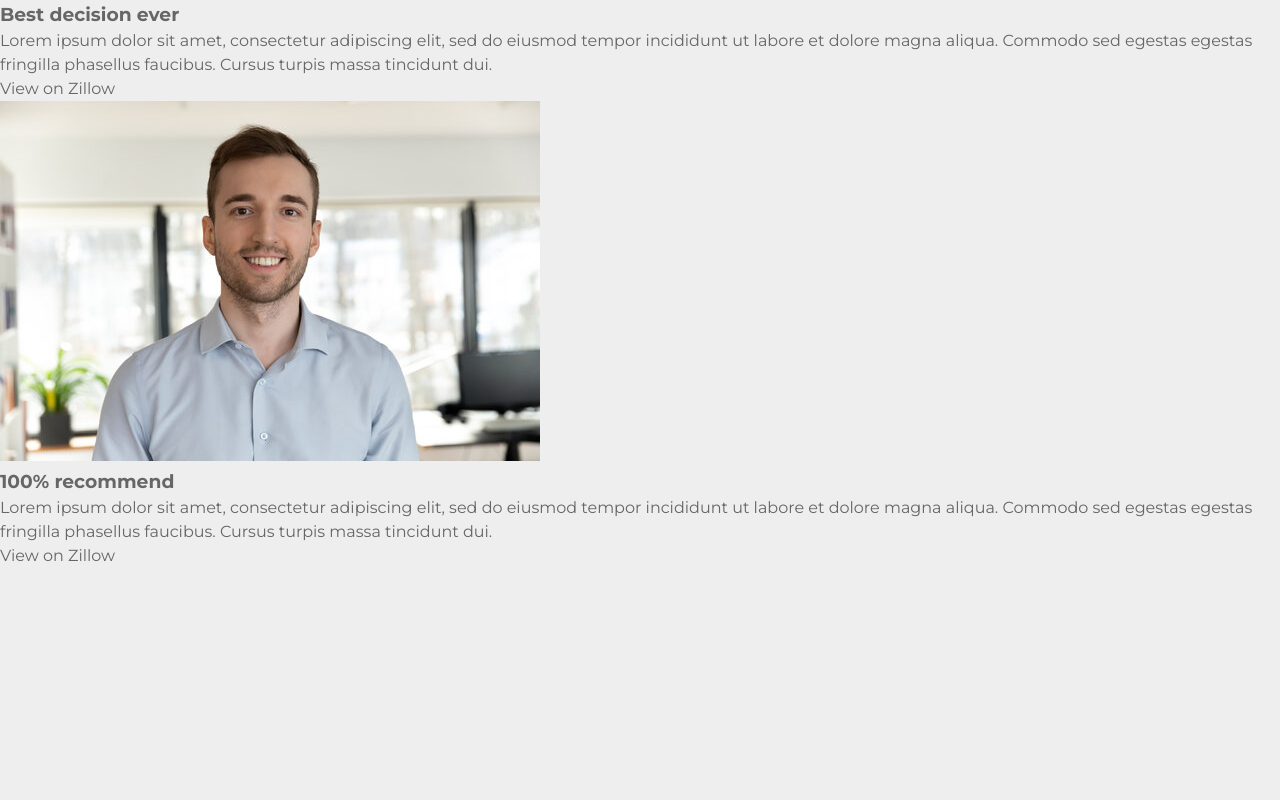
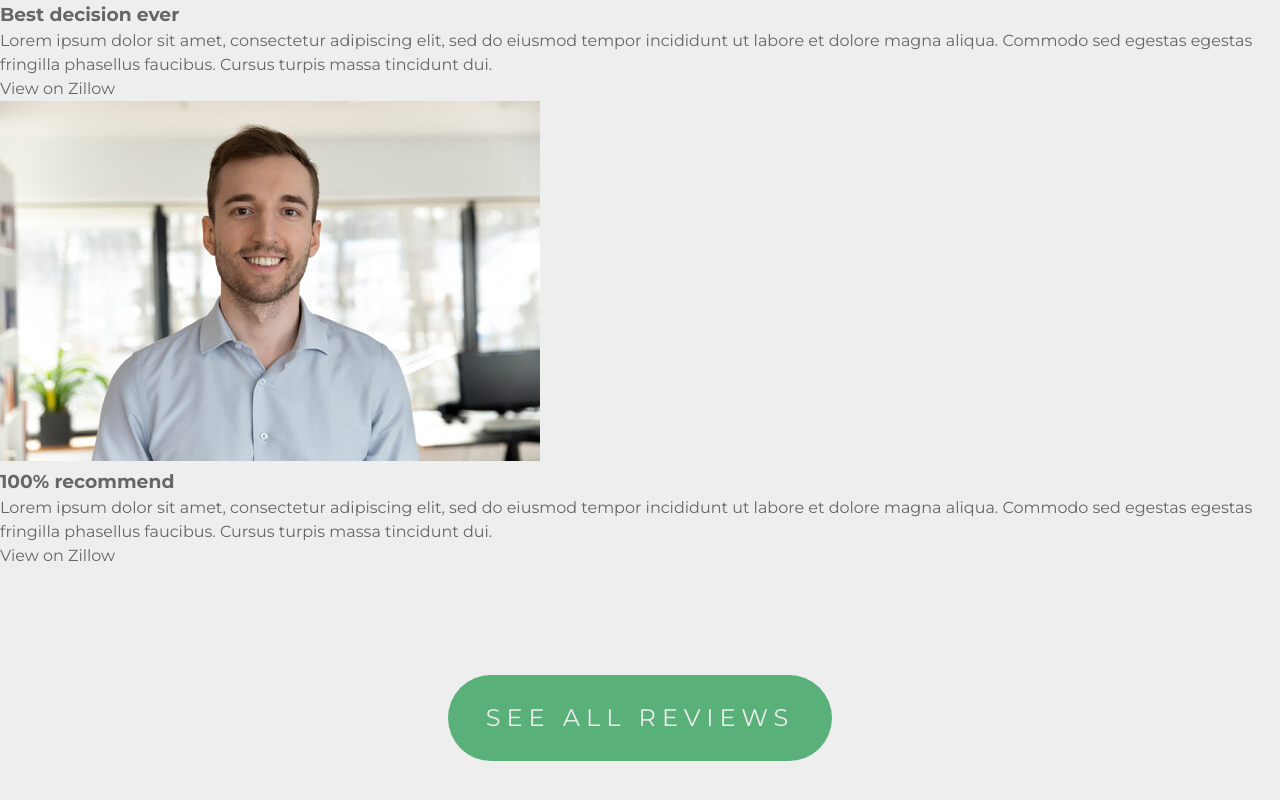
Before and after one commit to canasmh/FoothillsPG, a React (Create React App) app in the folder client/: page / in a window 1280 px wide. Shown: the part 6942-7742 px from the top of the page. Before the commit the page ends 7510 px from the top, so only its background shows below. Built offline with nearby package versions, Linux system fonts and the light colour scheme.

Commit message:
Add 'see all reviews' button

```diff
--- a/client/src/pages/Home/Testimonials.js
+++ b/client/src/pages/Home/Testimonials.js
@@ -35,6 +35,7 @@ export default function Testimonials(props) {
                     <p className="testimonials__link">View on Zillow</p>
                 </div>
             </div>
+            <a className="btn">See all reviews</a>
         </section>
     );
 }
```
